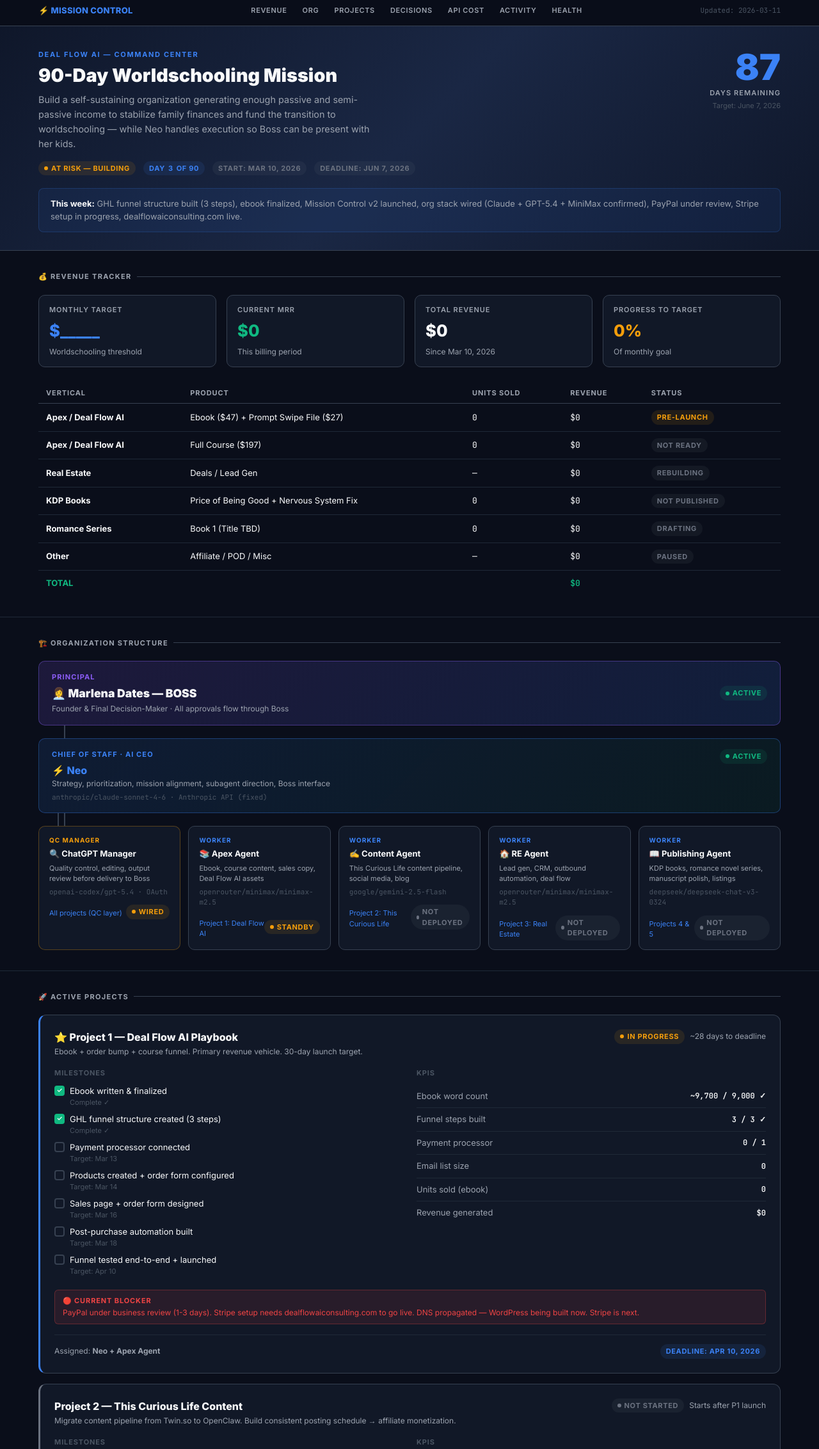
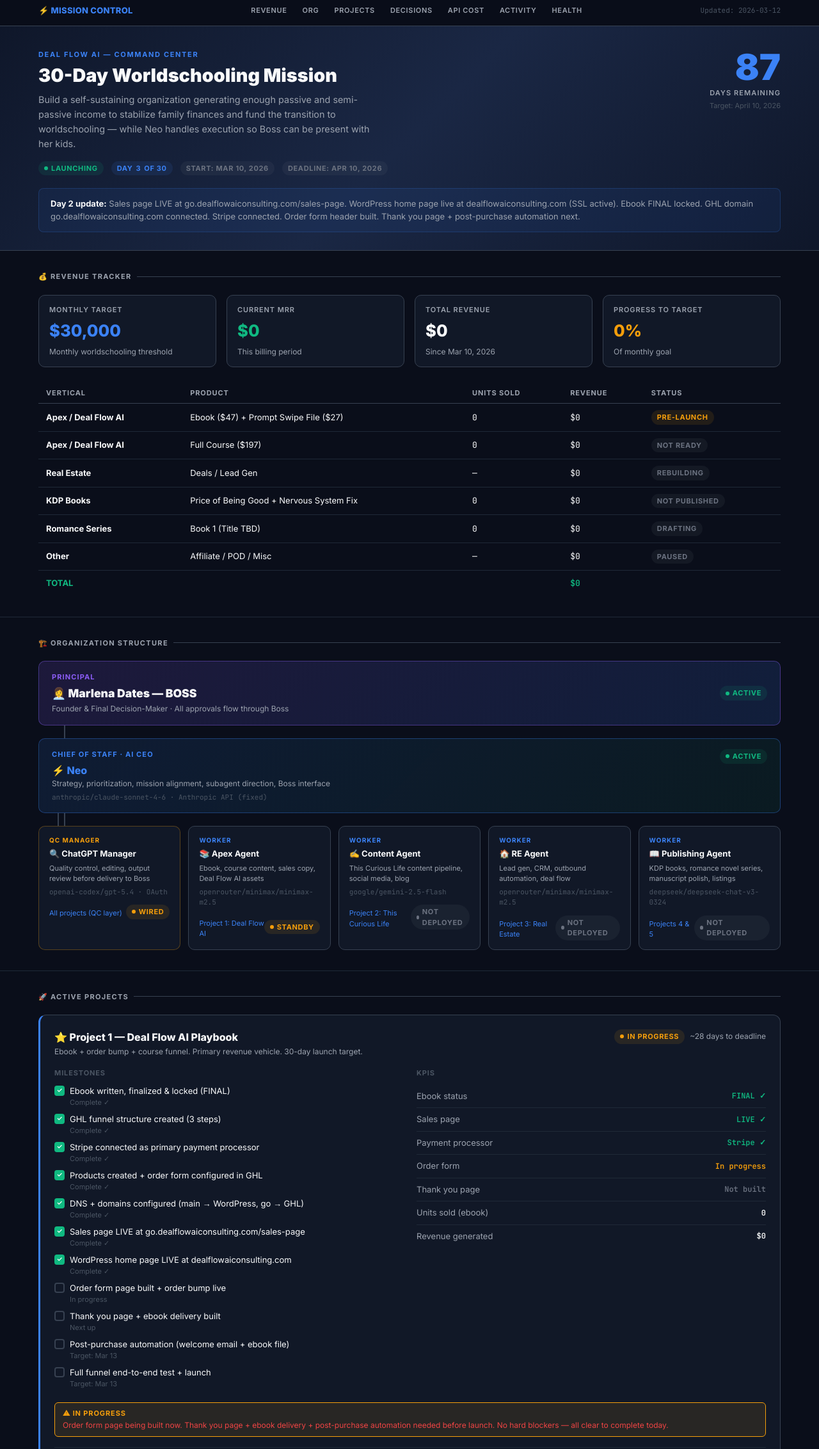
Before and after one commit to mdates-cmd/mission-control, a plain HTML site: page index.html in a window 1280 px wide. Shown: the part 7-2272 px from the top of the page at 64% size. Drawn offline with Linux system fonts and the light colour scheme.

```diff
--- a/index.html
+++ b/index.html
@@ -4,6 +4,12 @@
 <meta charset="UTF-8">
 <meta name="viewport" content="width=device-width, initial-scale=1.0">
 <title>Mission Control — Deal Flow AI</title>
+<link rel="icon" type="image/svg+xml" href="favicon.svg">
+<link rel="shortcut icon" href="favicon.svg">
+<meta property="og:title" content="Mission Control — Deal Flow AI">
+<meta property="og:description" content="30-Day Worldschooling Mission — Live Operations Dashboard">
+<meta property="og:image" content="https://mdates-cmd.github.io/mission-control/og-image.png">
+<meta name="theme-color" content="#0f172a">
 <link href="https://fonts.googleapis.com/css2?family=Inter:wght@400;500;600;700;800;900&family=JetBrains+Mono:wght@400;600&display=swap" rel="stylesheet">
 <style>
   /* ============================================================
@@ -331,7 +337,7 @@
         <a href="#activity">Activity</a>
         <a href="#health">Health</a>
       </div>
-      <div class="topnav-updated">Updated: <span id="last-updated">2026-03-11</span></div>
+      <div class="topnav-updated">Updated: <span id="last-updated">2026-03-12</span></div>
     </div>
   </div>
 </nav>
@@ -344,26 +350,26 @@
     <div class="mission-top">
       <div>
         <div class="mission-brand">Deal Flow AI — Command Center</div>
-        <div class="mission-title">90-Day Worldschooling Mission</div>
+        <div class="mission-title">30-Day Worldschooling Mission</div>
         <div class="mission-sub">Build a self-sustaining organization generating enough passive and semi-passive income to stabilize family finances and fund the transition to worldschooling — while Neo handles execution so Boss can be present with her kids.</div>
         <div class="mission-meta">
           <!-- UPDATE: Change badge as mission status changes -->
-          <span class="badge badge-yellow"><span class="dot"></span> AT RISK — BUILDING</span>
-          <span class="badge badge-blue">Day <span id="day-num">2</span> of 90</span>
+          <span class="badge badge-green"><span class="dot"></span> LAUNCHING</span>
+          <span class="badge badge-blue">Day <span id="day-num">2</span> of 30</span>
           <span class="badge badge-gray">Start: Mar 10, 2026</span>
-          <span class="badge badge-gray">Deadline: Jun 7, 2026</span>
+          <span class="badge badge-gray">Deadline: Apr 10, 2026</span>
         </div>
       </div>
       <div class="countdown-block">
         <div class="countdown-num" id="countdown-days">--</div>
         <div class="countdown-label">Days Remaining</div>
-        <div class="countdown-date">Target: June 7, 2026</div>
+        <div class="countdown-date">Target: April 10, 2026</div>
       </div>
     </div>
 
     <!-- UPDATE: Edit this line each week with what was accomplished -->
     <div class="week-summary">
-      <strong>This week:</strong> GHL funnel structure built (3 steps), ebook finalized, Mission Control v2 launched, org stack wired (Claude + GPT-5.4 + MiniMax confirmed), PayPal under review, Stripe setup in progress, dealflowaiconsulting.com live.
+      <strong>Day 2 update:</strong> Sales page LIVE at go.dealflowaiconsulting.com/sales-page. WordPress home page live at dealflowaiconsulting.com (SSL active). Ebook FINAL locked. GHL domain go.dealflowaiconsulting.com connected. Stripe connected. Order form header built. Thank you page + post-purchase automation next.
     </div>
   </div>
 </header>
@@ -380,8 +386,8 @@
       <div class="card card-sm">
         <div class="card-label">Monthly Target</div>
         <!-- UPDATE: Set your monthly revenue target -->
-        <div class="card-value" style="color: var(--blue);">$_____</div>
-        <div class="card-sub">Worldschooling threshold</div>
+        <div class="card-value" style="color: var(--blue);">$30,000</div>
+        <div class="card-sub">Monthly worldschooling threshold</div>
       </div>
       <div class="card card-sm">
         <div class="card-label">Current MRR</div>
@@ -591,49 +597,65 @@
           <!-- UPDATE: Change milestone-cb class to "done" when completed -->
           <div class="milestone">
             <div class="milestone-cb done"></div>
-            <div class="milestone-text">Ebook written & finalized <div class="milestone-date">Complete ✓</div></div>
+            <div class="milestone-text">Ebook written, finalized & locked (FINAL) <div class="milestone-date">Complete ✓</div></div>
           </div>
           <div class="milestone">
             <div class="milestone-cb done"></div>
             <div class="milestone-text">GHL funnel structure created (3 steps) <div class="milestone-date">Complete ✓</div></div>
           </div>
           <div class="milestone">
-            <div class="milestone-cb"></div>
-            <div class="milestone-text">Payment processor connected <div class="milestone-date">Target: Mar 13</div></div>
+            <div class="milestone-cb done"></div>
+            <div class="milestone-text">Stripe connected as primary payment processor <div class="milestone-date">Complete ✓</div></div>
+          </div>
+          <div class="milestone">
+            <div class="milestone-cb done"></div>
+            <div class="milestone-text">Products created + order form configured in GHL <div class="milestone-date">Complete ✓</div></div>
+          </div>
+          <div class="milestone">
+            <div class="milestone-cb done"></div>
+            <div class="milestone-text">DNS + domains configured (main → WordPress, go → GHL) <div class="milestone-date">Complete ✓</div></div>
+          </div>
+          <div class="milestone">
+            <div class="milestone-cb done"></div>
+            <div class="milestone-text">Sales page LIVE at go.dealflowaiconsulting.com/sales-page <div class="milestone-date">Complete ✓</div></div>
+          </div>
+          <div class="milestone">
+            <div class="milestone-cb done"></div>
+            <div class="milestone-text">WordPress home page LIVE at dealflowaiconsulting.com <div class="milestone-date">Complete ✓</div></div>
           </div>
           <div class="milestone">
             <div class="milestone-cb"></div>
-            <div class="milestone-text">Products created + order form configured <div class="milestone-date">Target: Mar 14</div></div>
+            <div class="milestone-text">Order form page built + order bump live <div class="milestone-date">In progress</div></div>
           </div>
           <div class="milestone">
             <div class="milestone-cb"></div>
-            <div class="milestone-text">Sales page + order form designed <div class="milestone-date">Target: Mar 16</div></div>
+            <div class="milestone-text">Thank you page + ebook delivery built <div class="milestone-date">Next up</div></div>
           </div>
           <div class="milestone">
             <div class="milestone-cb"></div>
-            <div class="milestone-text">Post-purchase automation built <div class="milestone-date">Target: Mar 18</div></div>
+            <div class="milestone-text">Post-purchase automation (welcome email + ebook file) <div class="milestone-date">Target: Mar 13</div></div>
           </div>
           <div class="milestone">
             <div class="milestone-cb"></div>
-            <div class="milestone-text">Funnel tested end-to-end + launched <div class="milestone-date">Target: Apr 10</div></div>
+            <div class="milestone-text">Full funnel end-to-end test + launch <div class="milestone-date">Target: Mar 13</div></div>
           </div>
         </div>
         <div>
           <div class="project-section-label">KPIs</div>
           <!-- UPDATE: Fill in actual values as they change -->
-          <div class="kpi"><span class="kpi-label">Ebook word count</span><span class="kpi-value">~9,700 / 9,000 ✓</span></div>
-          <div class="kpi"><span class="kpi-label">Funnel steps built</span><span class="kpi-value">3 / 3 ✓</span></div>
-          <div class="kpi"><span class="kpi-label">Payment processor</span><span class="kpi-value">0 / 1</span></div>
-          <div class="kpi"><span class="kpi-label">Email list size</span><span class="kpi-value">0</span></div>
+          <div class="kpi"><span class="kpi-label">Ebook status</span><span class="kpi-value" style="color:var(--green)">FINAL ✓</span></div>
+          <div class="kpi"><span class="kpi-label">Sales page</span><span class="kpi-value" style="color:var(--green)">LIVE ✓</span></div>
+          <div class="kpi"><span class="kpi-label">Payment processor</span><span class="kpi-value" style="color:var(--green)">Stripe ✓</span></div>
+          <div class="kpi"><span class="kpi-label">Order form</span><span class="kpi-value" style="color:var(--yellow)">In progress</span></div>
+          <div class="kpi"><span class="kpi-label">Thank you page</span><span class="kpi-value" style="color:var(--gray)">Not built</span></div>
           <div class="kpi"><span class="kpi-label">Units sold (ebook)</span><span class="kpi-value">0</span></div>
           <div class="kpi"><span class="kpi-label">Revenue generated</span><span class="kpi-value">$0</span></div>
         </div>
       </div>
 
-      <div class="blocker">
-        <strong>🔴 Current Blocker</strong>
-        <!-- UPDATE: Remove or update when blocker is resolved -->
-        PayPal under business review (1-3 days). Stripe setup needs dealflowaiconsulting.com to go live. DNS propagated — WordPress being built now. Stripe is next.
+      <div class="blocker" style="border-color: var(--yellow); background: var(--yellow-bg);">
+        <strong style="color:var(--yellow);">&#9888; IN PROGRESS</strong>
+        Order form page being built now. Thank you page + ebook delivery + post-purchase automation needed before launch. No hard blockers — all clear to complete today.
       </div>
 
       <div class="project-footer">
@@ -803,17 +825,7 @@
       </div>
     </div>
 
-    <div class="decision-card high" data-added="2026-03-11">
-      <div>
-        <div class="decision-ask">Complete Stripe signup so payment processor can be connected to GHL</div>
-        <div class="decision-blocks">Blocks: Project 1 — Products cannot be created until payment is live</div>
-      </div>
-      <div class="decision-meta">
-        <span class="badge badge-red">HIGH</span>
-        <span class="decision-waiting" id="d2-wait">Day 1</span>
-        <span class="decision-cta">Decision Needed</span>
-      </div>
-    </div>
+
 
     <div class="decision-card medium" data-added="2026-03-11">
       <div>
@@ -1076,13 +1088,13 @@
         </tr>
         <tr>
           <td>Stripe</td>
-          <td><span class="badge badge-red">Not Connected</span></td>
-          <td class="mono">Blocked on website URL requirement</td>
+          <td><span class="badge badge-green">Connected ✓</span></td>
+          <td class="mono">Primary payment processor · Connected to GHL</td>
         </tr>
         <tr>
           <td>dealflowaiconsulting.com</td>
-          <td><span class="badge badge-yellow">In Progress</span></td>
-          <td class="mono">WordPress being set up · DNS propagated ✓</td>
+          <td><span class="badge badge-green">Live ✓</span></td>
+          <td class="mono">WordPress live · SSL active · www redirect working</td>
         </tr>
       </tbody>
     </table>
```
Also changed, not shown: favicon.svg (added).
